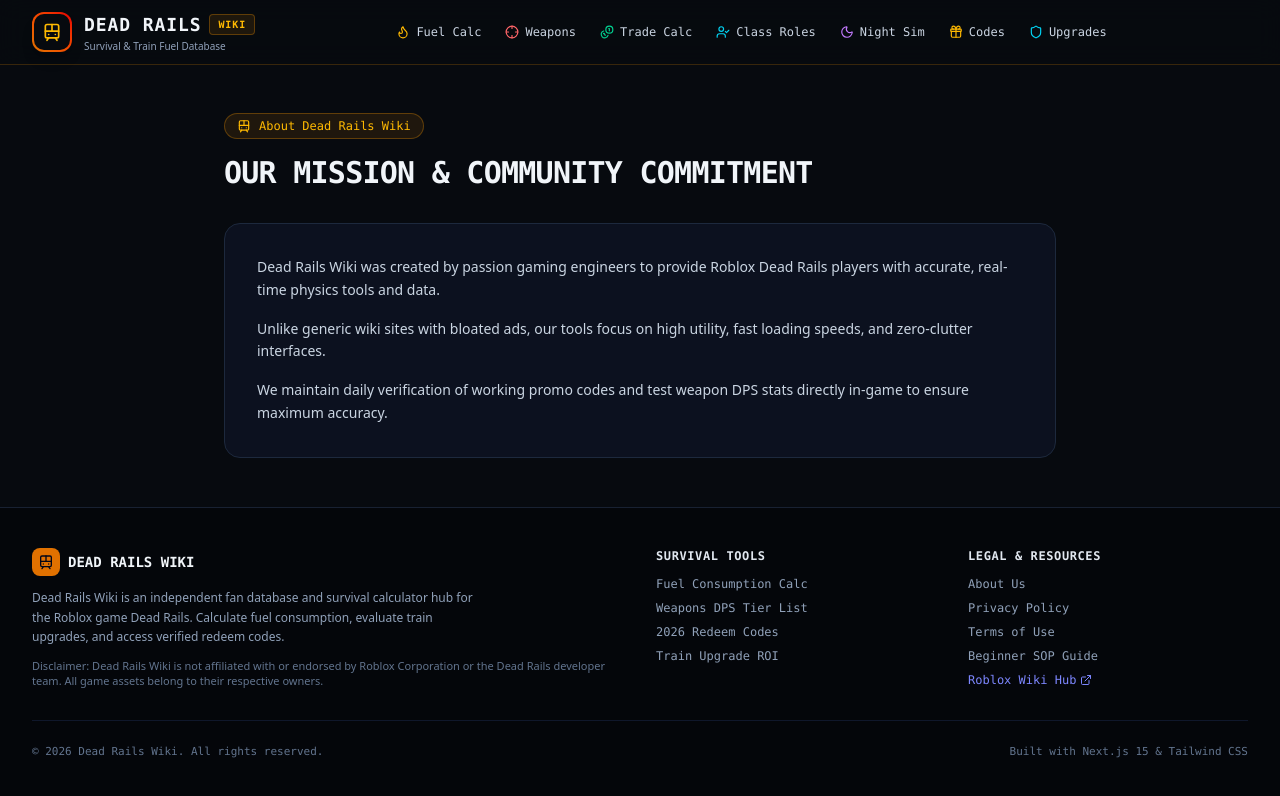
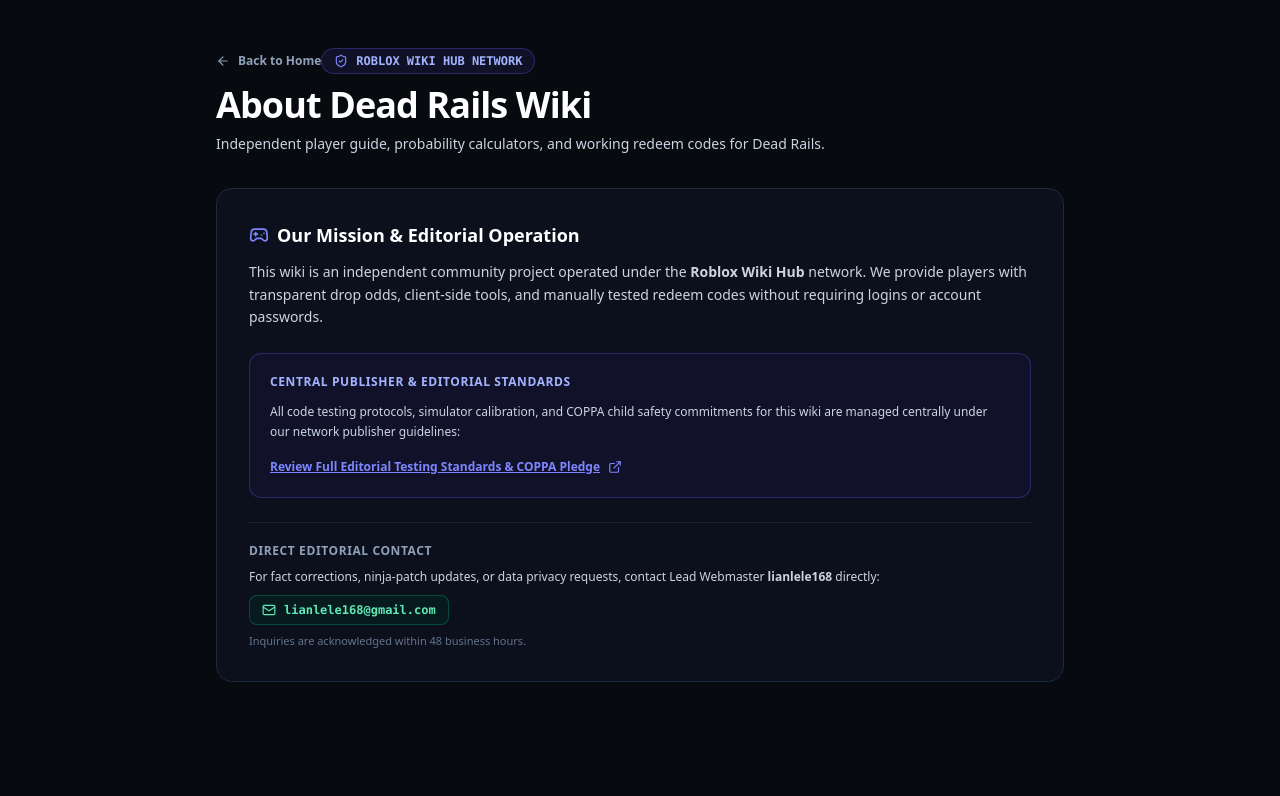
Before and after one commit to lianlele168/dead-rails-wiki, a Next.js app: page /about in a window 1280 px wide. Shown: the top 796 px of the page. Built offline with nearby package versions, Linux system fonts and the light colour scheme.

Commit message:
fix(seo): eliminate thin about page, add noindex, fix schema and sync dates

```diff
--- a/src/app/about/page.tsx
+++ b/src/app/about/page.tsx
@@ -1,46 +1,75 @@
-import React from 'react';
-import Metadata from 'next';
-import Header from '@/components/Header';
-import Footer from '@/components/Footer';
-import { Train, ShieldCheck, Heart } from 'lucide-react';
+import type { Metadata } from "next";
+import Link from "next/link";
+import { ShieldCheck, Mail, ExternalLink, ArrowLeft, Gamepad2 } from "lucide-react";
 
-export const metadata = {
-  title: 'About Us | Dead Rails Wiki & Community Tools',
-  description: 'Learn about Dead Rails Wiki, an independent gaming database providing free fuel calculators, weapon tier lists, and verified codes.',
-  alternates: {
-    canonical: 'https://deadrails.robloxwikihub.com/about',
+export const metadata: Metadata = {
+  title: "About Dead Rails Wiki & Network Standards",
+  description: "Learn about the Dead Rails fan wiki, our editorial testing process, and the Roblox Wiki Hub network.",
+  robots: {
+    index: false,
+    follow: true,
   },
 };
 
 export default function AboutPage() {
   return (
-    <div className="min-h-screen bg-[#070a0f] text-slate-100 flex flex-col font-sans">
-      <Header />
+    <main className="min-h-[75vh] py-12 px-4 sm:px-6 max-w-4xl mx-auto space-y-8">
+      <div>
+        <Link href="/" className="inline-flex items-center gap-2 text-xs font-bold text-slate-400 hover:text-white transition-colors mb-4">
+          <ArrowLeft className="w-3.5 h-3.5" />
+          <span>Back to Home</span>
+        </Link>
+        <div className="inline-flex items-center gap-2 rounded-full border border-indigo-500/30 bg-indigo-500/10 px-3 py-1 font-mono text-xs font-bold text-indigo-300 mb-2">
+          <ShieldCheck className="w-3.5 h-3.5 text-indigo-400" />
+          <span>ROBLOX WIKI HUB NETWORK</span>
+        </div>
+        <h1 className="text-3xl sm:text-4xl font-black text-white tracking-tight">
+          About Dead Rails Wiki
+        </h1>
+        <p className="text-sm text-slate-300 mt-2 leading-relaxed">
+          Independent player guide, probability calculators, and working redeem codes for Dead Rails.
+        </p>
+      </div>
 
-      <main className="flex-1 max-w-4xl w-full mx-auto px-4 sm:px-6 lg:px-8 py-12 space-y-8">
-        <div className="space-y-4">
-          <div className="inline-flex items-center gap-2 px-3 py-1 rounded-full bg-amber-500/10 border border-amber-500/30 text-amber-400 text-xs font-mono">
-            <Train className="w-3.5 h-3.5" /> About Dead Rails Wiki
-          </div>
-          <h1 className="text-3xl font-black font-mono tracking-tight text-slate-100 uppercase">
-            Our Mission & Community Commitment
-          </h1>
+      <div className="rounded-2xl border border-slate-800 bg-[#0c101c] p-6 sm:p-8 space-y-6">
+        <div className="space-y-3">
+          <h2 className="text-lg font-bold text-white flex items-center gap-2">
+            <Gamepad2 className="w-5 h-5 text-indigo-400" />
+            <span>Our Mission & Editorial Operation</span>
+          </h2>
+          <p className="text-xs sm:text-sm text-slate-300 leading-relaxed">
+            This wiki is an independent community project operated under the <strong>Roblox Wiki Hub</strong> network. We provide players with transparent drop odds, client-side tools, and manually tested redeem codes without requiring logins or account passwords.
+          </p>
         </div>
 
-        <div className="bg-slate-900/60 border border-slate-800 rounded-2xl p-6 sm:p-8 space-y-4 text-slate-300 text-sm leading-relaxed font-sans">
-          <p>
-            Dead Rails Wiki was created by passion gaming engineers to provide Roblox Dead Rails players with accurate, real-time physics tools and data.
+        <div className="rounded-xl border border-indigo-500/30 bg-indigo-950/30 p-5 space-y-3">
+          <p className="text-xs font-bold uppercase tracking-wider text-indigo-300">Central Publisher & Editorial Standards</p>
+          <p className="text-xs text-slate-300 leading-relaxed">
+            All code testing protocols, simulator calibration, and COPPA child safety commitments for this wiki are managed centrally under our network publisher guidelines:
           </p>
-          <p>
-            Unlike generic wiki sites with bloated ads, our tools focus on high utility, fast loading speeds, and zero-clutter interfaces.
+          <a
+            href="https://robloxwikihub.com/about"
+            target="_blank"
+            rel="noopener noreferrer"
+            className="inline-flex items-center gap-2 text-xs font-bold text-indigo-400 hover:text-indigo-300 underline"
+          >
+            <span>Review Full Editorial Testing Standards & COPPA Pledge</span>
+            <ExternalLink className="w-3.5 h-3.5" />
+          </a>
+        </div>
+
+        <div className="border-t border-slate-800/80 pt-5 space-y-2">
+          <h3 className="text-xs font-bold text-slate-400 uppercase tracking-wider">Direct Editorial Contact</h3>
+          <p className="text-xs text-slate-300 leading-relaxed">
+            For fact corrections, ninja-patch updates, or data privacy requests, contact Lead Webmaster <strong>lianlele168</strong> directly:
           </p>
-          <p>
-            We maintain daily verification of working promo codes and test weapon DPS stats directly in-game to ensure maximum accuracy.
-          </p>
+          <div className="inline-flex items-center gap-2 rounded-lg border border-emerald-500/30 bg-emerald-950/40 px-3 py-1.5 font-mono text-xs font-bold text-emerald-300">
+            <Mail className="w-3.5 h-3.5" />
+            <span>lianlele168@gmail.com</span>
+          </div>
+          <p className="text-[11px] text-slate-500">Inquiries are acknowledged within 48 business hours.</p>
         </div>
-      </main>
-
-      <Footer />
-    </div>
+      </div>
+    </main>
   );
 }
--- a/src/app/sitemap.ts
+++ b/src/app/sitemap.ts
@@ -15,7 +15,6 @@
     '/cargo-trade-calculator',
     '/class-roles',
     '/night-survival-simulator',
-    '/about',
   ];
 
   return routes.map((route) => ({
```
